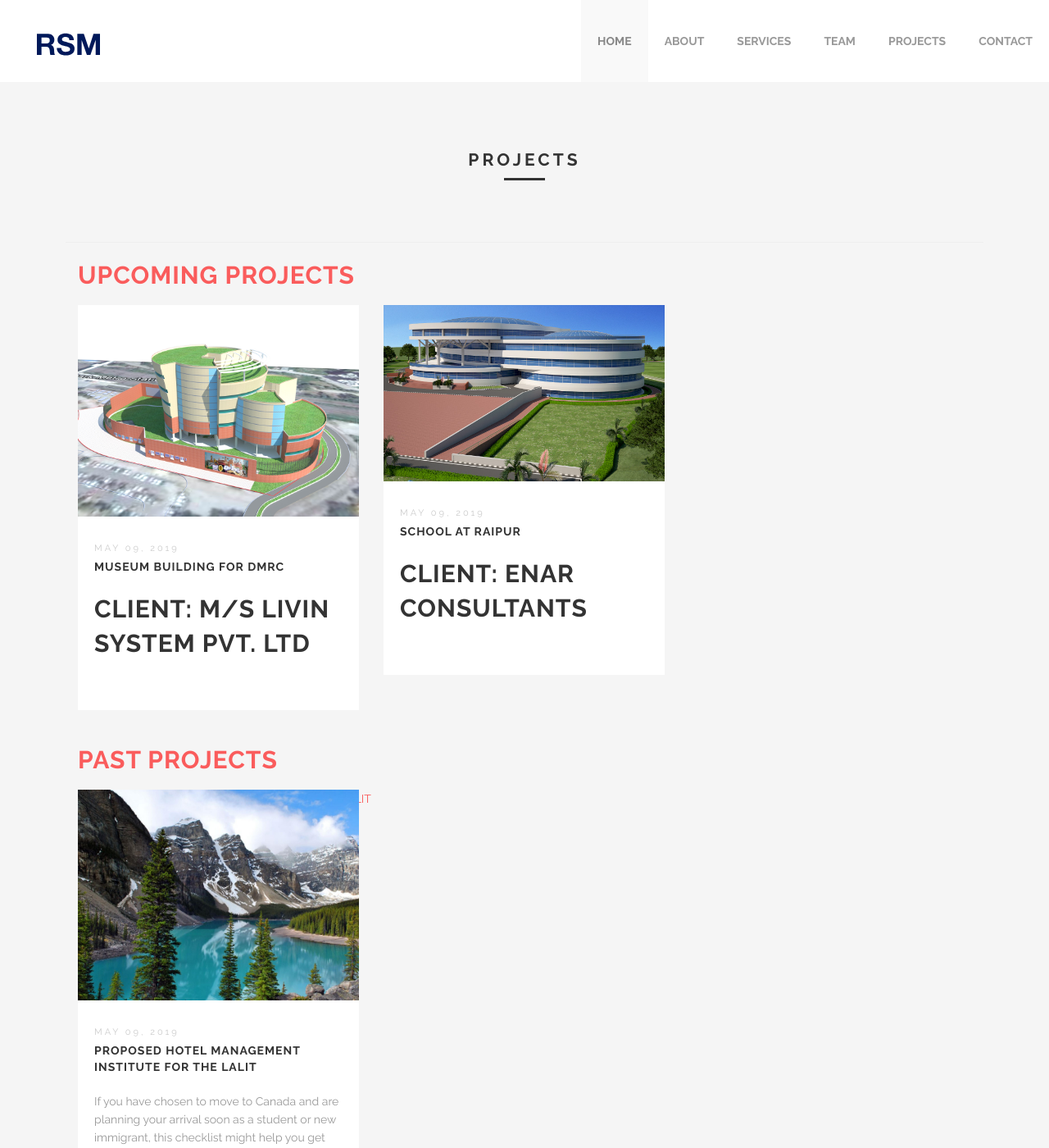
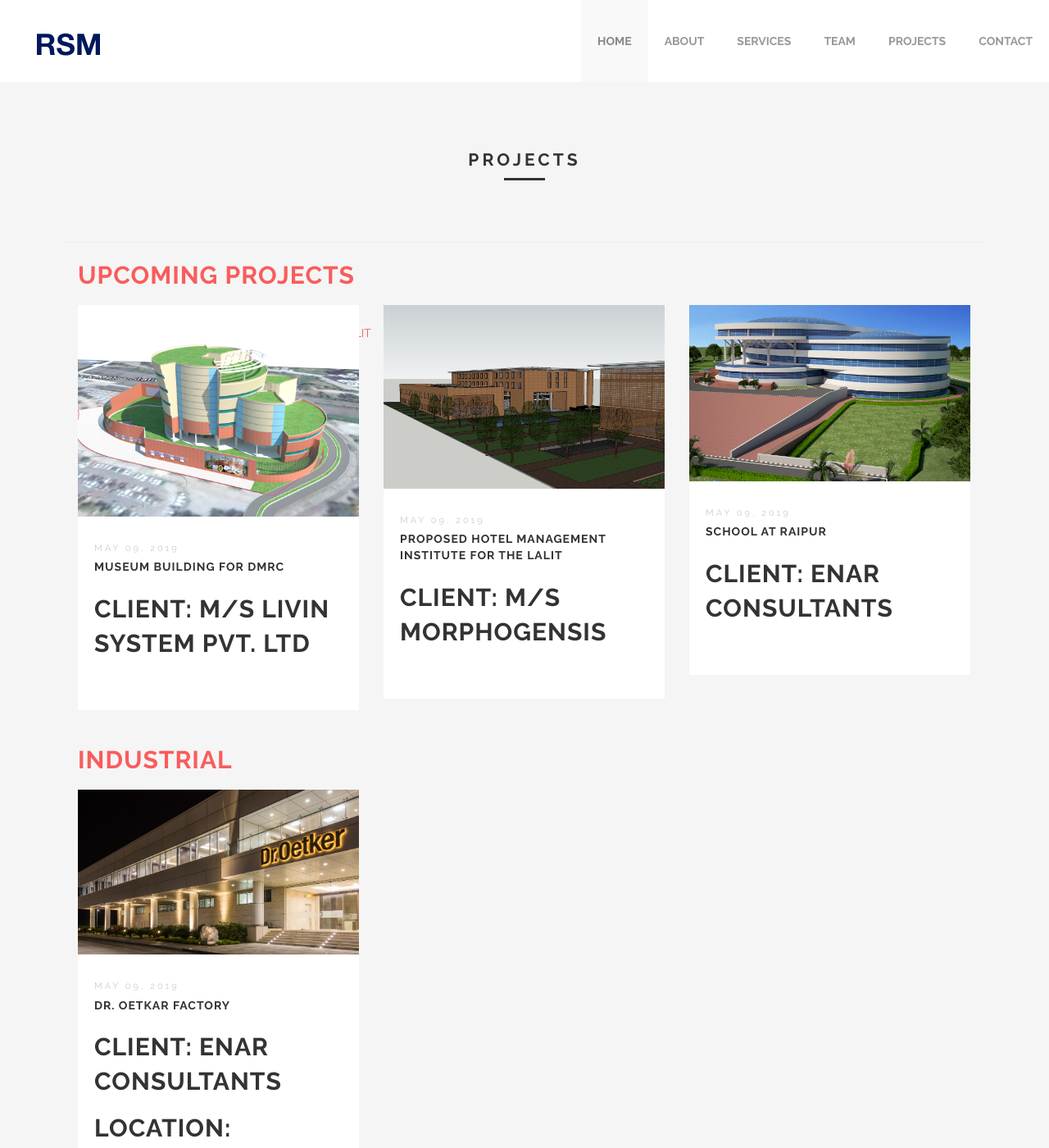
Before and after one commit to prabhav/rsm, a Jekyll site: the page built from projects/index.html, in a window 1280 px wide and 1400 px high. Shown: the whole window at 82% size. Built offline with Jekyll 4.4.1, drawn with Linux system fonts in a browser that asks for light colours; some of the changed lines change nothing that is shown; some of the changed text lies outside the part shown.

```diff
--- a/_posts/2019-05-08-welcome-to-canada-checklist.markdown
+++ b/_posts/2019-05-08-welcome-to-canada-checklist.markdown
@@ -2,44 +2,15 @@
 title: Proposed Hotel Management Institute for THE LALIT
 date: 2019-05-09 00:16:00 +05:30
 categories:
-- Past Projects
-tags:
-- Checklist
-- Immigration
-- Student
-- Post-landing Services
-author: Shradha Chopra
-image: "/uploads/original_d83d80dd777eee46441458dff0f7adfe.jpg"
+- Upcoming Projects
+author:
+image: "/uploads/Hotel%20Manegement%20at%20Faridabad-1.jpg"
 Field name:
 layout: post
 ---
 
-If you have chosen to move to Canada and are planning your arrival soon as a student or new immigrant, this checklist might help you get through what and how you need to proceed once you are here.
+## Client: M/S Morphogensis
 
-* Find a place to live
-* Apply for a Social Insurance Number (SIN)
-* Find an Employment Resource Centre(ERC) close to your home
-* Apply for a Health Card (OHIP)
-* Find a public library close to your home
-* Apply for the Canada Child Tax Benefit (CCTB)
-* Learn about your rights as an employee
-* Open a bank account
-* Learn about your rights as a tenant
-* Apply for a driver’s licence or Photo ID card
-* Find out how to register your children in school
-* Get information about finding a job
-* Get maps of streets and bus routes
-* Find a settlement agency close to your home
-* Find English classes for you and your family
-* Find a Community Health Centre
-
-You have a lot to do when you first arrive. You need to spend part of your time learning about your new city.
-Before you arrive, get tourist information about the city where you plan to live. When you arrive, spend a few days looking around the city in a car or using public transit.
-
-This will help you:
-* Find schools, hospitals, banks, stores, community centres and parks.
-* Find the best way to travel around the area.
-* Learn what activities and services are available.
-* See local attractions and landmarks!
-
- ![original_d83d80dd777eee46441458dff0f7adfe.jpg](/uploads/original_d83d80dd777eee46441458dff0f7adfe.jpg)
+Proposed Project is having two main blocks Academic and Hostel block.
+Academic block is a long rectangular RCC block having Basement+Ground+3 floors above. Three expansion joints have been proposed to break the long block into four small blocks as per the IS codes. Room size is approximately 8.5mx9.5m having coffer slab. One block of the academic block is having auditorium also. Roof of the auditorium has been proposed as steel truss roof as span is approximately 22.0m.
+ Hostel Block is also a RCC frame structure having large column free area on ground Floor to accommodate an open air theater, cafeteria and bank building. Upper three floors are having hostel room. RCC transfer girder of 15m span has been proposed to raise the columns for Hostel block. Stage construction analysis has been proposed in ETABS to design this building. Building is being analyzed on ETABS  and ductile detailing as per IS 13920 will be done. Approximate area of the building is 2,40,000 sqft.
```
